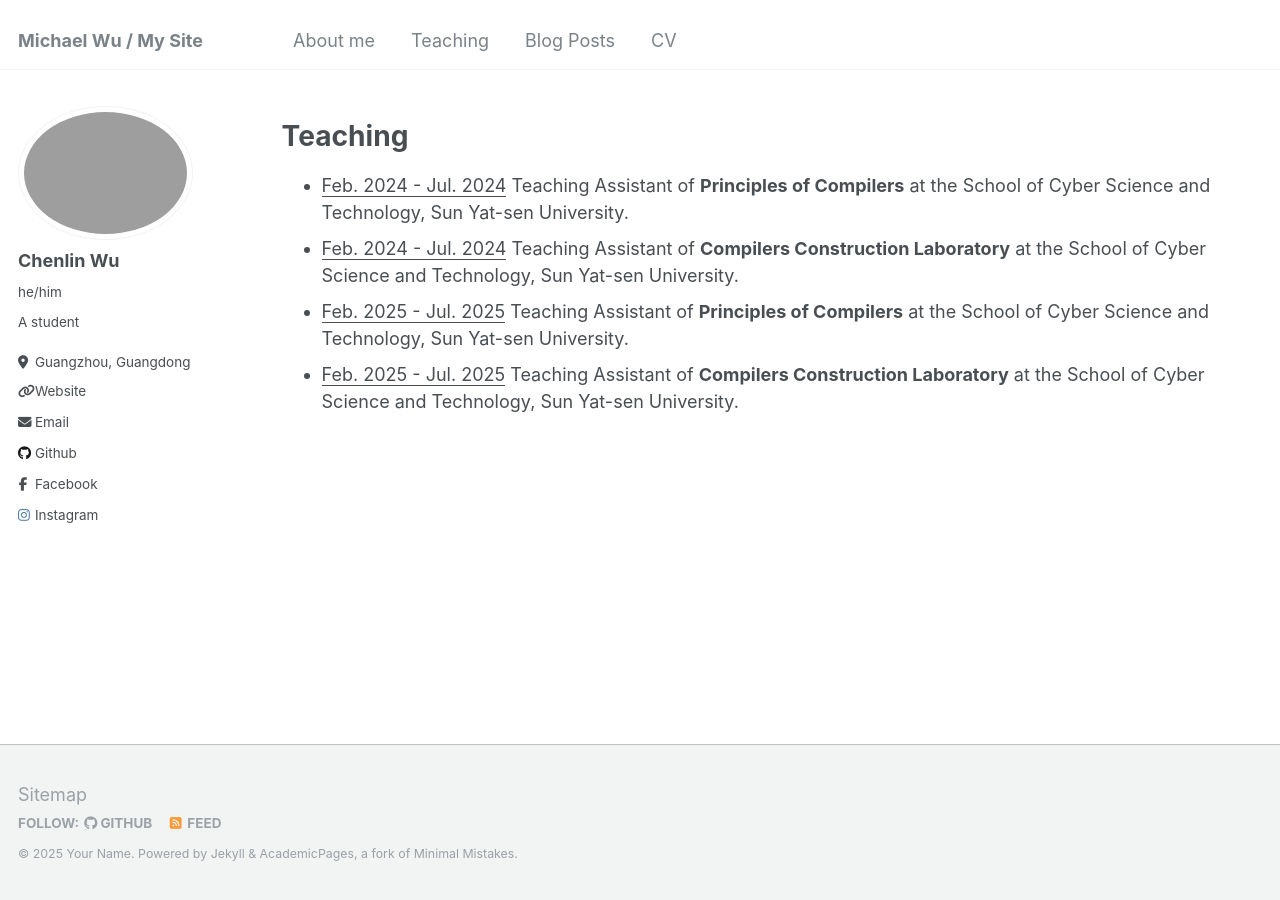
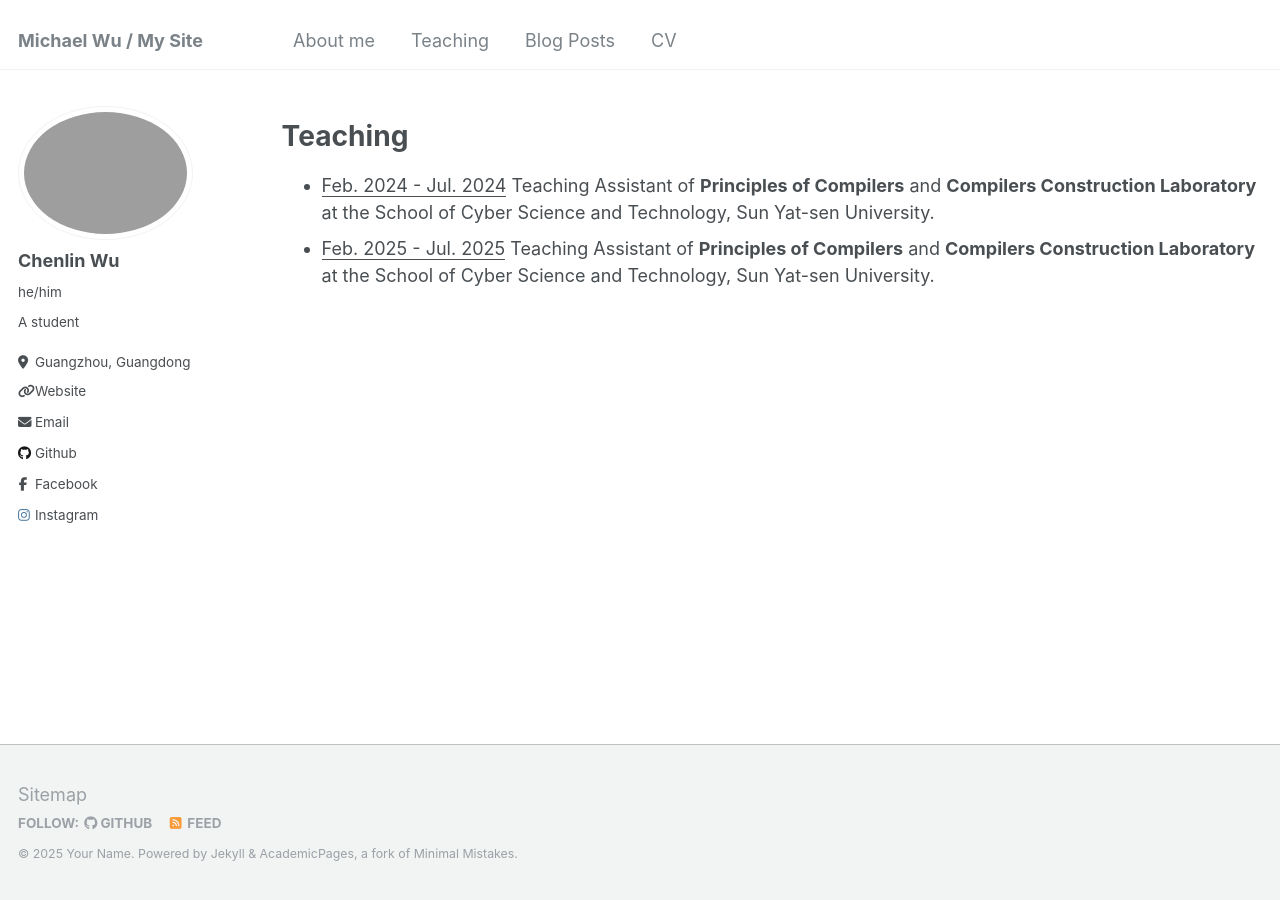
Before and after one commit to Michael112233/Michael112233.github.io, a Jekyll site: the page built from _pages/teaching.md, in a window 1280 px wide. Built offline with Jekyll 4.4.1, drawn with Linux system fonts in a browser that asks for light colours.

Commit message:
Changes to be committed: 	modified:   _pages/teaching.md

```diff
--- a/_pages/teaching.md
+++ b/_pages/teaching.md
@@ -7,7 +7,5 @@ author_profile: true
 
 **Teaching**
 ======
-* <u>Feb. 2024 - Jul. 2024</u>  Teaching Assistant of **Principles of Compilers** at the School of Cyber Science and Technology, Sun Yat-sen University.
-* <u>Feb. 2024 - Jul. 2024</u>  Teaching Assistant of **Compilers Construction Laboratory** at the School of Cyber Science and Technology, Sun Yat-sen University.
-* <u>Feb. 2025 - Jul. 2025</u>  Teaching Assistant of **Principles of Compilers** at the School of Cyber Science and Technology, Sun Yat-sen University.
-* <u>Feb. 2025 - Jul. 2025</u>  Teaching Assistant of **Compilers Construction Laboratory** at the School of Cyber Science and Technology, Sun Yat-sen University.
+* <u>Feb. 2024 - Jul. 2024</u>  Teaching Assistant of **Principles of Compilers** and **Compilers Construction Laboratory** at the School of Cyber Science and Technology, Sun Yat-sen University.
+* <u>Feb. 2025 - Jul. 2025</u>  Teaching Assistant of **Principles of Compilers** and **Compilers Construction Laboratory** at the School of Cyber Science and Technology, Sun Yat-sen University.
```
